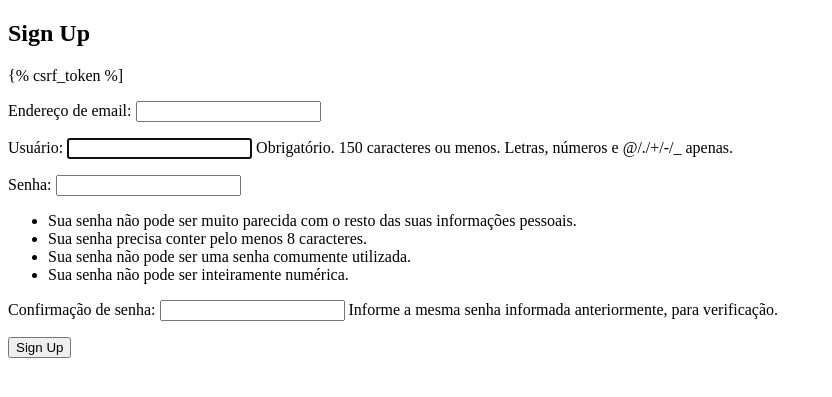
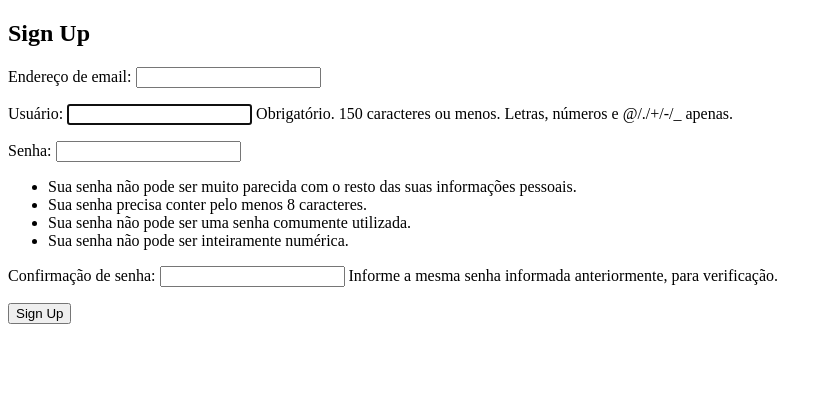
Before and after one commit to wmfinamore/books, a Django app: page /accounts/signup/ in a window 1280 px wide. Shown: the top 397 px of the page, without its empty margins (0-832 px from the left). Run offline with Django 3.2, Linux system fonts and the light colour scheme.

Commit message:
fixed html

```diff
--- a/templates/registration/signup.html
+++ b/templates/registration/signup.html
@@ -7,7 +7,7 @@
 {% block content %}
     <h2>Sign Up</h2>
     <form method="post">
-        {% csrf_token %]
+        {% csrf_token %}
         {{ form.as_p }}
         <button type="submit">Sign Up</button>
     </form>
```
